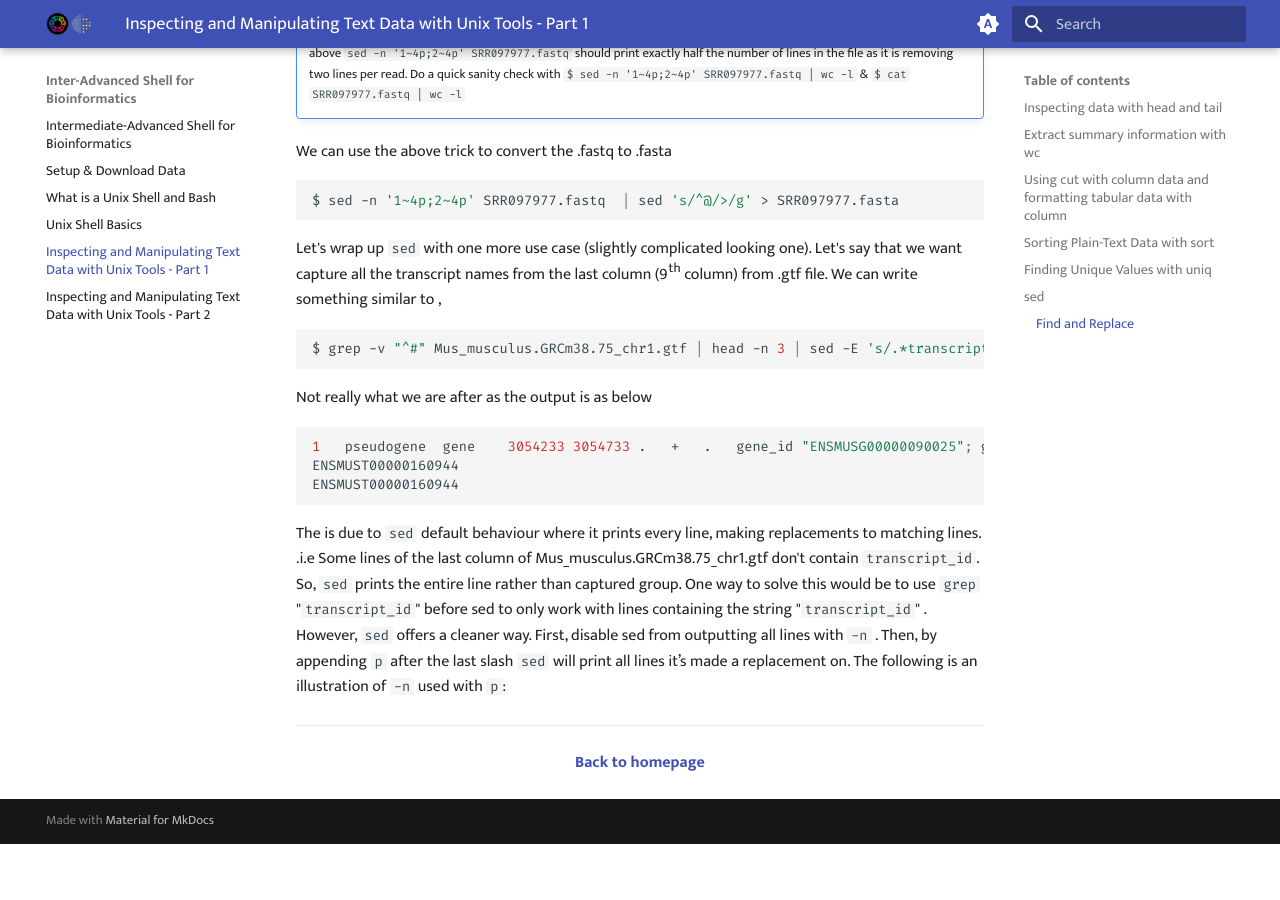
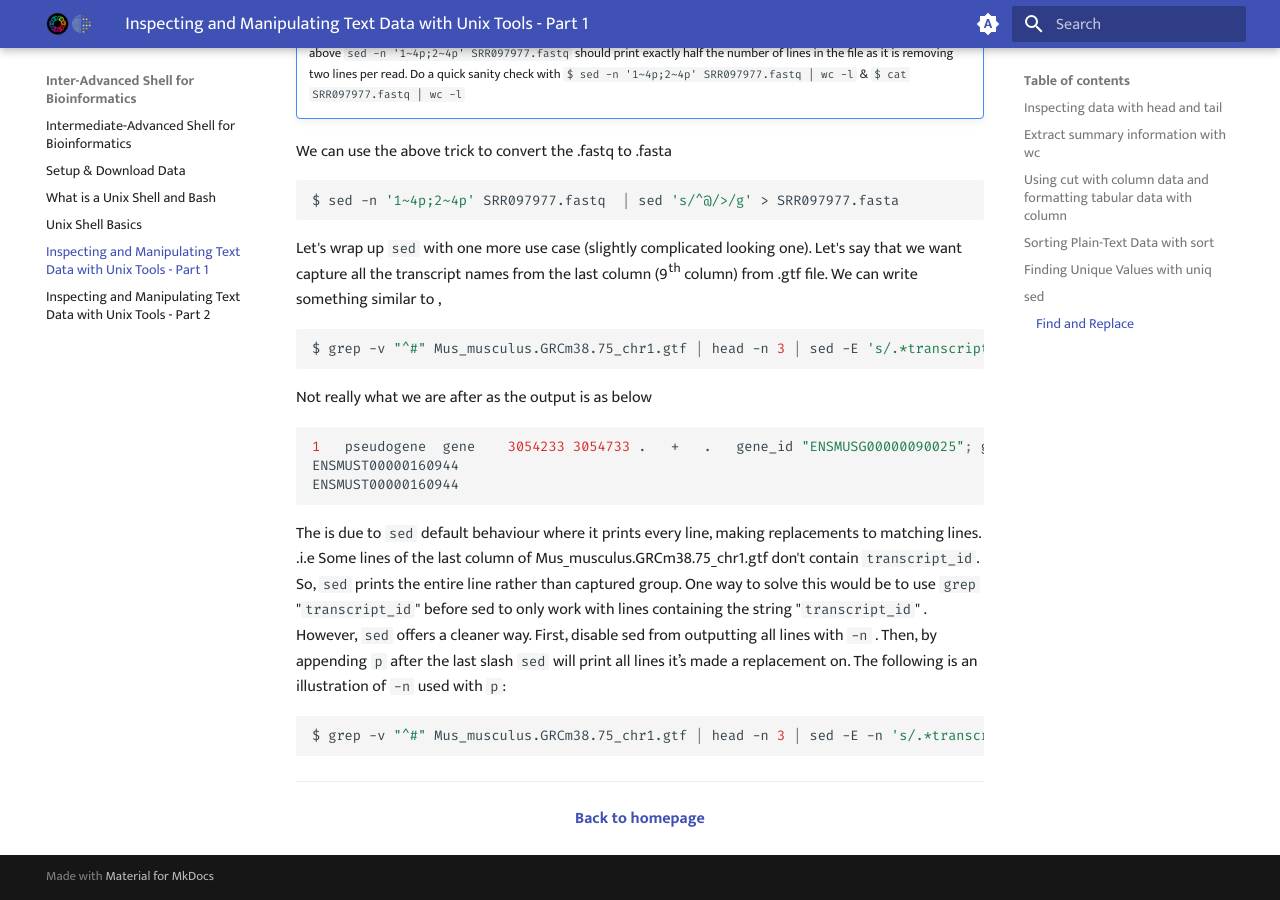
Before and after one commit to GenomicsAotearoa/shell-for-bioinformatics, an MkDocs documentation site: the page built from docs/4_inspectmanipluate.md, in a window 1280 px wide and 900 px high, scrolled down 9416 px. Built offline with MkDocs 1.6.1 and Material for MkDocs 9.7.7, drawn with Linux system fonts in a browser that asks for light colours; before the commit the page ends 10260 px from its top, so only the background shows below that.

Commit message:
last sed example

````diff
--- a/docs/4_inspectmanipluate.md
+++ b/docs/4_inspectmanipluate.md
@@ -419,6 +419,10 @@ ENSMUST00000160944
 ```
 
 The is due to `sed` default behaviour where it prints every line, making replacements to matching lines. .i.e Some lines of the last column of Mus_musculus.GRCm38.75_chr1.gtf don't contain `transcript_id`. So, `sed` prints the entire line rather than captured group. One way to solve this would be to use `grep` "`transcript_id`" before sed to only work with lines containing the string "`transcript_id`" . However, `sed` offers a cleaner way. First, disable sed from outputting all lines with `-n` . Then, by appending `p` after the last slash `sed` will print all lines it’s made a replacement on. The following is an illustration of `-n` used with `p`:
+
+```bash
+$ grep -v "^#" Mus_musculus.GRCm38.75_chr1.gtf | head -n 3 | sed -E -n 's/.*transcript_id "([^"]+)".*/\1/p'
+```
 - - -
 
 <p align="center"><b><a class="btn" href="https://genomicsaotearoa.github.io/bash-for-bioinformatics/" style="background: var(--bs-dark);font-weight:bold">Back to homepage</a></b></p>
````
